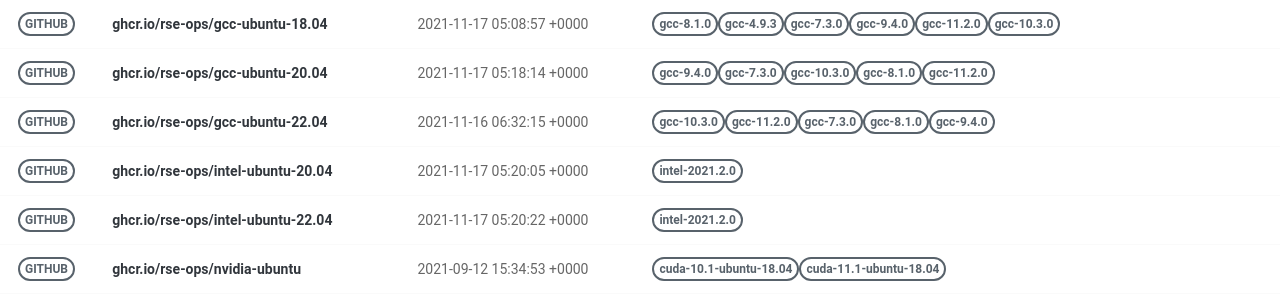
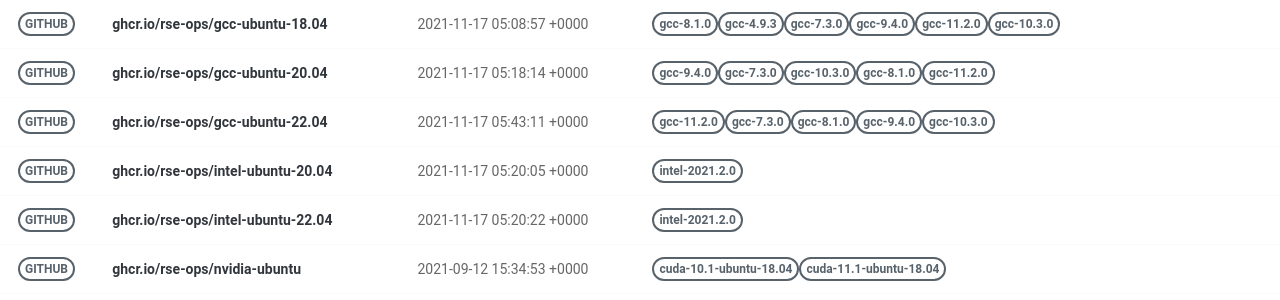
Before and after one commit to rse-ops/docker-images, a Jekyll site: the page built from pages/index.md, in a window 1280 px wide. Shown: the part 375-675 px from the top of the page. Built offline with Jekyll 4.4.1, drawn with Linux system fonts in a browser that asks for light colours; nearby versions of some CDN libraries.

Commit message:
Automated push to update library 2021-11-17

```diff
--- a/_library/ghcr.io-rse-ops-gcc-ubuntu-22.04.md
+++ b/_library/ghcr.io-rse-ops-gcc-ubuntu-22.04.md
@@ -1,14 +1,11 @@
 ---
 layout: container
 name: ghcr.io/rse-ops/gcc-ubuntu-22.04
-updated_at: 2021-11-16 06:32:15.575305
+updated_at: 2021-11-17 05:43:11.193399
 
 
 container_url: https://github.com/orgs/rse-ops/packages/container/package/gcc-ubuntu-22.04
 versions:
- - tag: gcc-10.3.0
-   dockerfile: https://github.com/rse-ops/docker-images/blob/main/ubuntu/gcc/Dockerfile
-   manifest: https://crane.ggcr.dev/manifest/ghcr.io/rse-ops/gcc-ubuntu-22.04:gcc-10.3.0
  - tag: gcc-11.2.0
    dockerfile: https://github.com/rse-ops/docker-images/blob/main/ubuntu/gcc/Dockerfile
    manifest: https://crane.ggcr.dev/manifest/ghcr.io/rse-ops/gcc-ubuntu-22.04:gcc-11.2.0
```
Also changed, not shown: other parts of _library/ghcr.io-rse-ops-gcc-ubuntu-22.04.md (+3 -0 lines).
